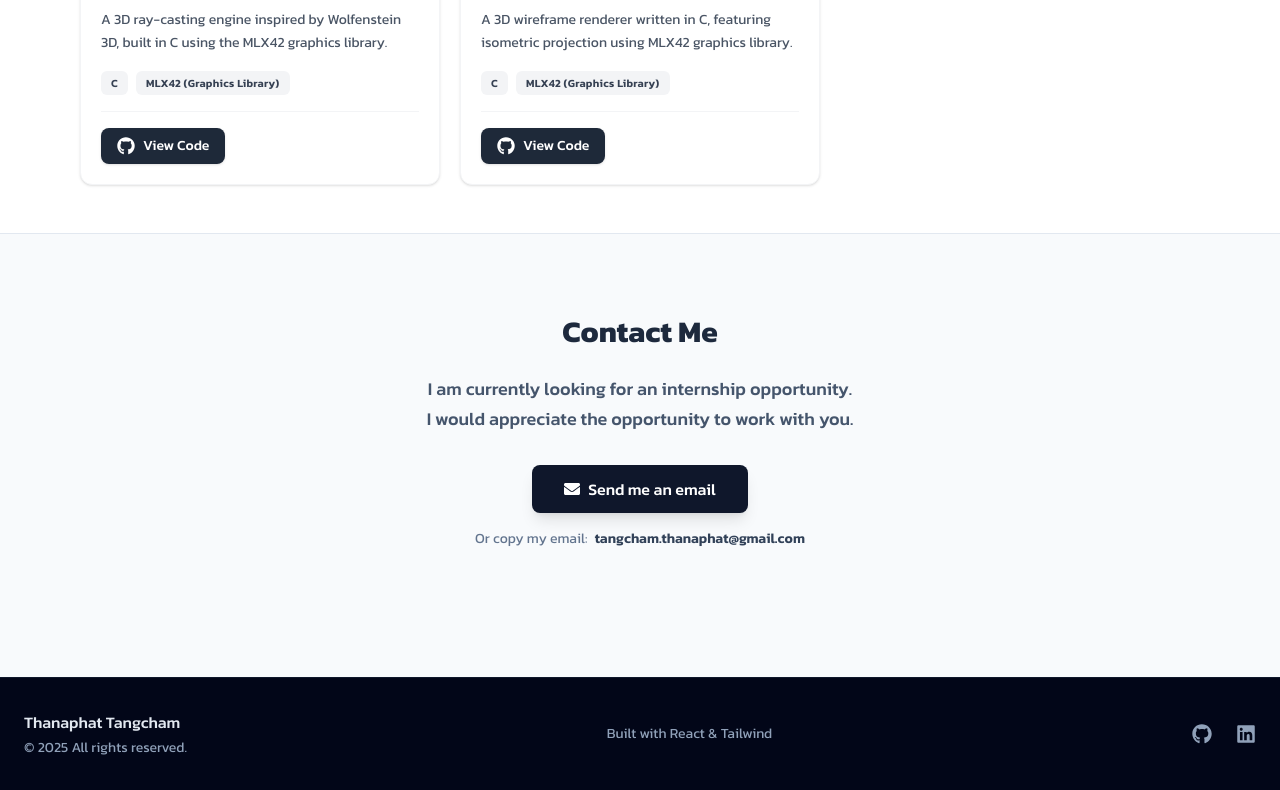
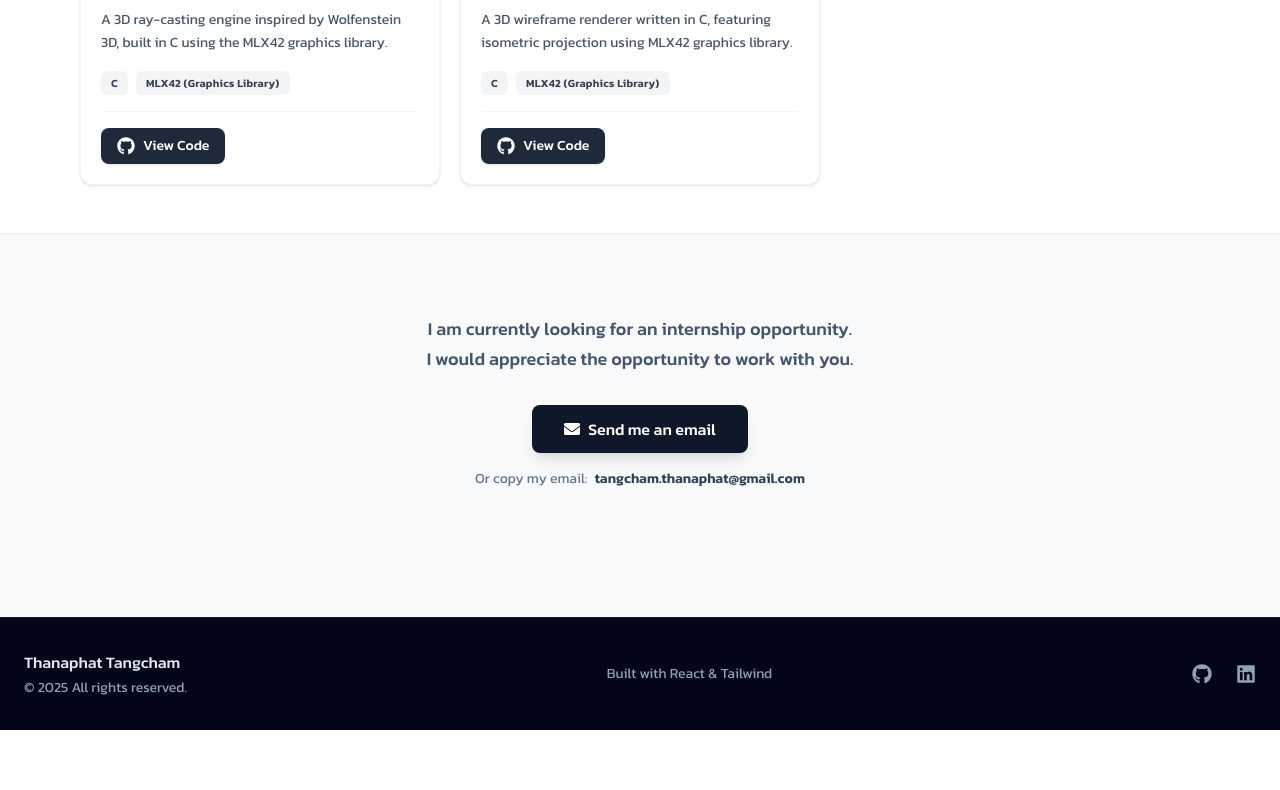
Before and after one commit to 9Thanaphat/portfolio-web, a React (Vite) app: page / in a window 1280 px wide. Shown: the part 1616-2406 px from the top of the page. After the commit the page ends 2346 px from the top, so only its background shows below. Built offline with nearby package versions, Linux system fonts and the light colour scheme.

Commit message:
update contact

```diff
--- a/src/components/Contact.jsx
+++ b/src/components/Contact.jsx
@@ -5,10 +5,6 @@ const Contact = () => {
   return (
     <section id='contact' className='py-20 bg-slate-50 dark:bg-slate-900 border-t border-slate-200 dark:border-slate-800'>
       <div className='max-w-3xl mx-auto px-6 text-center'>
-
-        <h2 className='text-3xl font-bold text-slate-800 dark:text-white mb-6'>
-          Contact Me
-        </h2>
 
         <p className='text-lg text-slate-600 dark:text-slate-300 mb-8 font-medium leading-relaxed'>
           I am currently looking for an internship opportunity. <br className="hidden md:block" />
```
